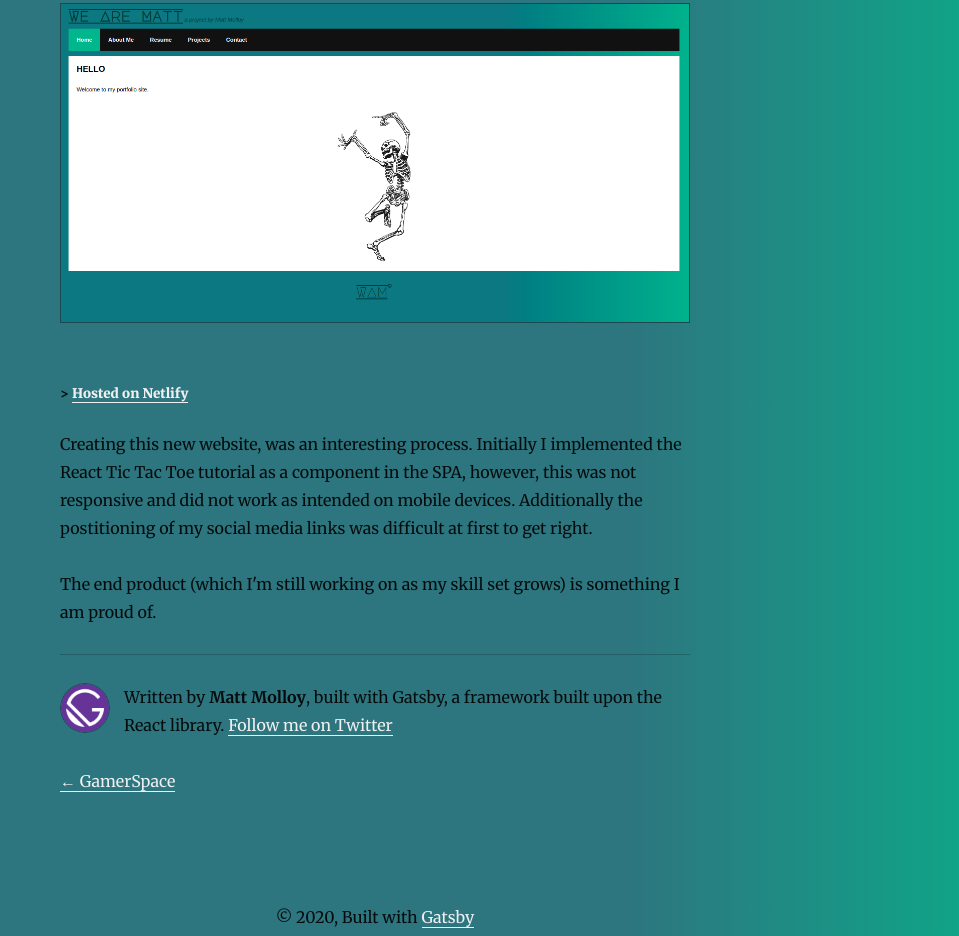
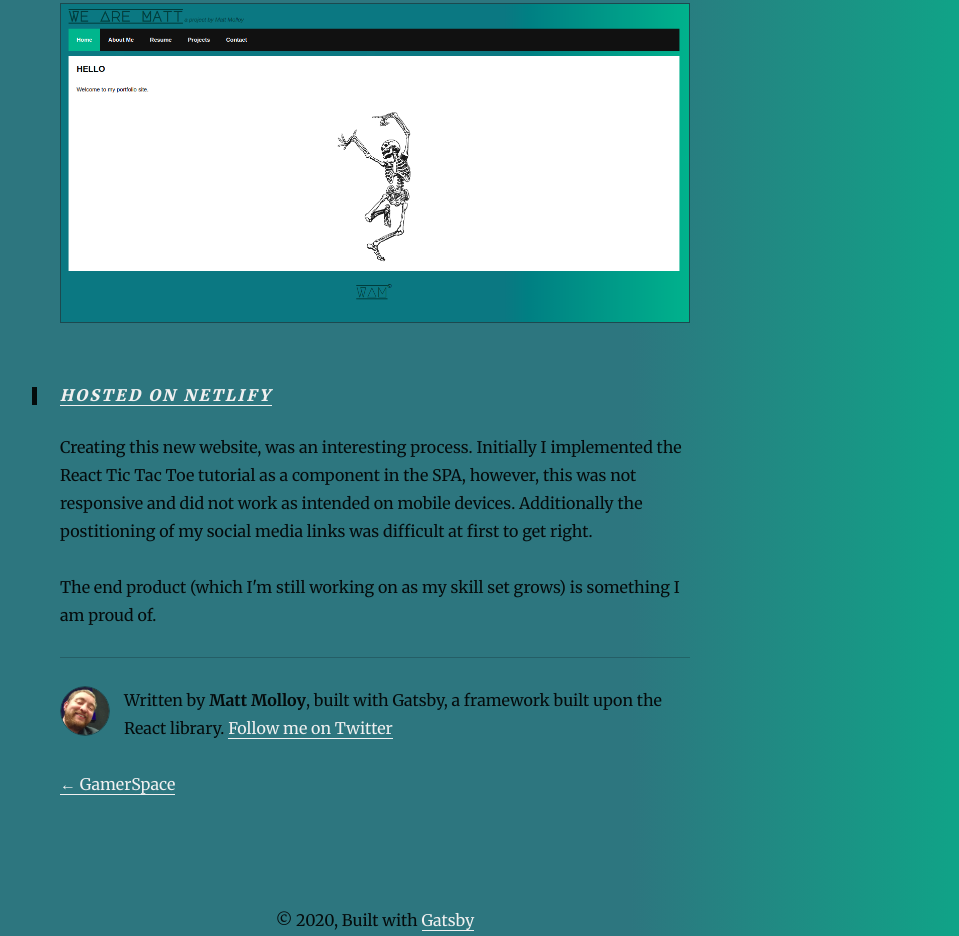
Before and after one commit to mmolloy88/weareblog88, a Gatsby site: page /blog/portfolio2/ in a window 1280 px wide. Shown: the part 360-1296 px from the top of the page, without its empty margins (265-1224 px from the left). Built offline with nearby package versions, Linux system fonts and the light colour scheme; Gatsby itself is replaced by a stand-in of ours; some packages are replaced by stand-ins of ours.

Commit message:
small styling tweaks

```diff
--- a/content/blog/portfolio2/index.md
+++ b/content/blog/portfolio2/index.md
@@ -9,7 +9,7 @@ connecting to the NBN and not having internet for 4 days. During this hiccup, I
 
 ![Screenshot of the home page](./WAM1.png)
 
-##### > [Hosted on Netlify](https://wearematt88.netlify.app/ "wearematt88.netlify.app")
+> #### [Hosted on Netlify](https://wearematt88.netlify.app/ "wearematt88.netlify.app")
 
 Creating this new website, was an interesting process. Initially I implemented the React Tic Tac Toe tutorial as a component in the SPA, however, this was not responsive and did not work as intended on mobile devices. Additionally the postitioning of my social media links was difficult at first to get right.
 
--- a/src/components/bio.js
+++ b/src/components/bio.js
@@ -50,7 +50,7 @@ function Bio() {
 
 const bioQuery = graphql`
   query BioQuery {
-    avatar: file(absolutePath: { regex: "/gatsby-icon.png/" }) {
+    avatar: file(absolutePath: { regex: "/profile.png/" }) {
       childImageSharp {
         fixed(width: 50, height: 50) {
           ...GatsbyImageSharpFixed
```
Also changed, not shown: content/assets/great.jpg (deleted), content/assets/great2.jpg (deleted), content/assets/profile-pic.jpg (deleted), content/assets/profile.png (added).
